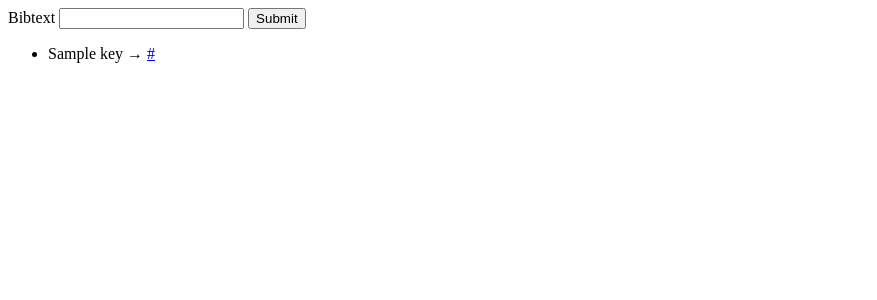
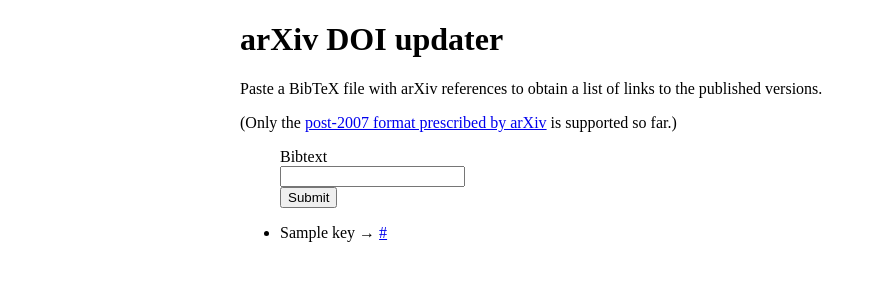
Before and after one commit to cebamps/arxiv-doi-updater, a Flask app: template arxiv_doi_updater/templates/index.html in a window 1280 px wide. Shown: the top 300 px of the page, without its empty margins (0-877 px from the left). Run offline with Flask 2, Linux system fonts and the light colour scheme; the template is opened without the code that fills it: most values are stand-ins (such as "Sample title", 1, 10 or a date in 2020); form fields are guessed from the names that the template uses.

Commit message:
add some basic styling and explanation

```diff
--- /dev/null
+++ b/arxiv_doi_updater/static/main.css
@@ -0,0 +1,18 @@
+body {
+  max-width: 800px;
+  margin: 0 auto;
+}
+
+label, input, textarea {
+  display: block;
+}
+
+#bibform {
+  width: 90%;
+  margin: 0 auto;
+}
+
+#bibtext {
+  width: 100%;
+  height: 400px;
+}
--- a/arxiv_doi_updater/templates/index.html
+++ b/arxiv_doi_updater/templates/index.html
@@ -3,9 +3,13 @@
   <head>
     <meta charset="utf-8" />
     <title>arXiv DOI updater</title>
+    <link rel="stylesheet" href="{{ url_for('static', filename='main.css') }}" type="text/css" />
   </head>
   <body>
-    <form method="POST" accept-charset="utf-8">
+    <h1>arXiv DOI updater</h1>
+    <p>Paste a BibTeX file with arXiv references to obtain a list of links to the published versions.</p>
+    <p>(Only the <a href=https://arxiv.org/hypertex/bibstyles/>post-2007 format prescribed by arXiv</a> is supported so far.)</p>
+    <form id="bibform" method="POST" accept-charset="utf-8">
       {{ form.bibtext.label }} {{ form.bibtext() }}
       <input type="submit" value="Submit">
     </form>
```
